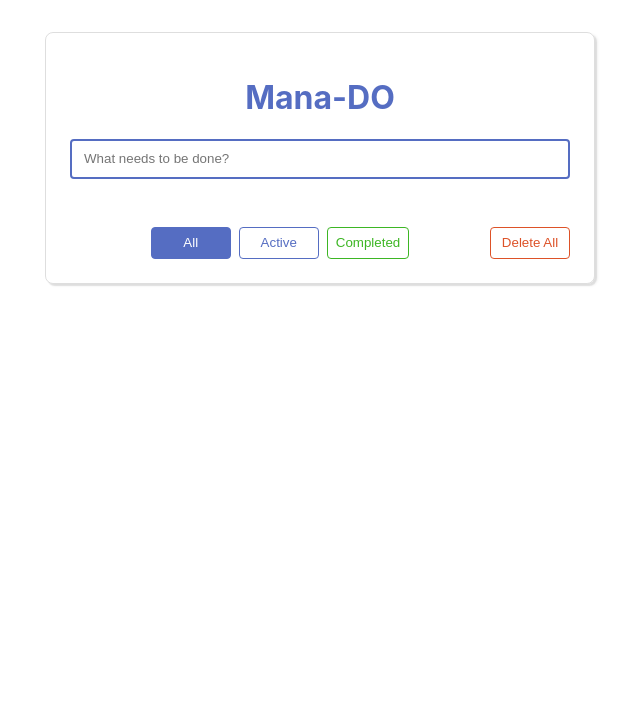
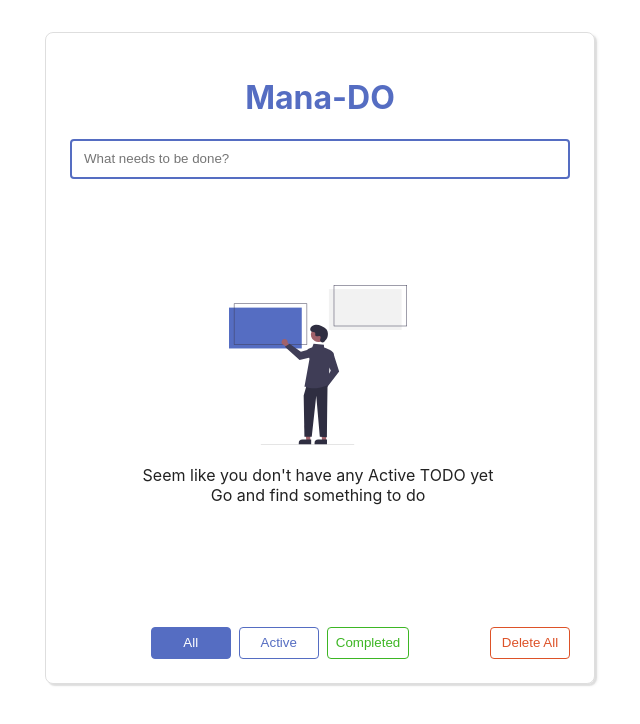
Before and after one commit to manabie-com/mana-do, a React (Create React App) app: page / in a window 1280 px wide. Shown: the top 724 px of the page, without its empty margins (320-960 px from the left). Built offline with nearby package versions, Linux system fonts and the light colour scheme.

Commit message:
update: improve UX

```diff
--- a/src/app/todo/index.tsx
+++ b/src/app/todo/index.tsx
@@ -1,16 +1,25 @@
-import React, { useEffect } from "react";
+import React, { useEffect, useMemo } from "react";
+import useFilterTodoFacade from "./facades/useFilterTodoFacade";
 import useTodoFacade from "./facades/useTodoFacade";
 import TodoCreate from "./todo-create";
+import TodoEmpty from "./todo-empty";
 import TodoItem from "./todo-item";
 import TodoToolbar from "./todo-toolbar";
+import { TodoStatus } from "./todo.models";
 import Styles from "./todo.module.scss";
 
 const ToDo = () => {
   const { todos, fetchTodos } = useTodoFacade();
+  const { showStatus } = useFilterTodoFacade();
 
   useEffect(() => {
     fetchTodos();
   }, [fetchTodos]);
+
+  const filteredTodos = useMemo(
+    () => todos.filter((todo) => showStatus === todo.status || showStatus === TodoStatus.ALL),
+    [todos, showStatus]
+  );
 
   return (
     <div className={Styles.Container}>
@@ -19,9 +28,10 @@ const ToDo = () => {
       <TodoCreate />
 
       <div data-testid="todo-list" className={Styles.List}>
-        {todos.map((todo) => (
+        {filteredTodos.map((todo) => (
           <TodoItem testId={todo.id} key={todo.id} todo={todo} />
         ))}
+        {Boolean(!filteredTodos.length) && <TodoEmpty emptyStatus={showStatus} />}
       </div>
 
       <TodoToolbar />
--- a/src/app/todo/todo-create/index.tsx
+++ b/src/app/todo/todo-create/index.tsx
@@ -1,11 +1,13 @@
 import Input from "components/input";
 import React, { useRef } from "react";
+import useFilterTodoFacade from "../facades/useFilterTodoFacade";
 import useTodoFacade from "../facades/useTodoFacade";
-import { CreateTodoDto } from "../todo.models";
+import { CreateTodoDto, TodoStatus } from "../todo.models";
 import Styles from "./todo-create.module.scss";
 
 const TodoCreate = () => {
   const { createTodo } = useTodoFacade();
+  const { showStatus, setShowStatus } = useFilterTodoFacade();
 
   const inputRef = useRef<HTMLInputElement>(null);
 
@@ -20,6 +22,10 @@ const TodoCreate = () => {
       createTodo(createTodoDto);
 
       inputRef.current.value = "";
+
+      if (showStatus === TodoStatus.COMPLETED) {
+        setShowStatus(TodoStatus.ACTIVE);
+      }
     }
   };
 
--- /dev/null
+++ b/src/app/todo/todo-empty/index.tsx
@@ -0,0 +1,41 @@
+import React from "react";
+import { TodoStatus } from "../todo.models";
+import EmptySvg from "assets/empty.svg";
+import EmptyActiveSvg from "assets/empty-active.svg";
+import Styles from "./todo-item.module.scss";
+
+export type TodoEmptyProps = {
+  emptyStatus: TodoStatus;
+};
+
+const TodoEmpty = ({ emptyStatus }: TodoEmptyProps) => {
+  const renderEmptyQuote = () => {
+    switch (emptyStatus) {
+      case TodoStatus.COMPLETED:
+        return (
+          <div>
+            <img src={EmptySvg} alt="Empty" />
+            <p>
+              Seem like you haven't Completed any TODO yet
+              <br /> Go and make something done
+            </p>
+          </div>
+        );
+
+      default:
+        return (
+          <div>
+            <img src={EmptyActiveSvg} alt="Empty Active" />
+            <p>
+              Seem like you don't have any Active TODO yet
+              <br /> Go and find something to do
+            </p>
+          </div>
+        );
+    }
+  };
+
+  return <div className={Styles.Container}>{renderEmptyQuote()}</div>;
+};
+
+export default TodoEmpty;
--- /dev/null
+++ b/src/app/todo/todo-empty/todo-item.module.scss
@@ -0,0 +1,14 @@
+@import "../../../scss/abstracts/variables";
+
+.Container {
+  display: flex;
+  align-items: center;
+  justify-content: center;
+
+  width: 100%;
+  height: 100%;
+
+  img {
+    height: 160px;
+  }
+}
--- a/src/app/todo/todo-item/index.tsx
+++ b/src/app/todo/todo-item/index.tsx
@@ -1,8 +1,7 @@
 import removeIcon from "assets/remove.svg";
 import Input from "components/input";
 import useOnClickOutside from "hooks/useOnClickOutside";
-import React, { ChangeEvent, ComponentPropsWithoutRef, Fragment, useEffect, useRef, useState } from "react";
-import useFilterTodoFacade from "../facades/useFilterTodoFacade";
+import React, { ChangeEvent, ComponentPropsWithoutRef, useEffect, useRef, useState } from "react";
 import useTodoFacade from "../facades/useTodoFacade";
 import { DeleteTodoDto, Todo, TodoStatus, UpdateTodoDto } from "../todo.models";
 import Styles from "./todo-item.module.scss";
@@ -14,7 +13,6 @@ export type TodoItemProps = {
 
 const TodoItem = ({ testId, todo, ...props }: TodoItemProps) => {
   const { updateTodo, deleteTodo } = useTodoFacade();
-  const { showStatus } = useFilterTodoFacade();
 
   const [isEdit, setIsEdit] = useState<boolean>(false);
   const editItemRef = useRef<HTMLInputElement>(null);
@@ -66,7 +64,7 @@ const TodoItem = ({ testId, todo, ...props }: TodoItemProps) => {
     deleteTodo(deleteTodoDto);
   };
 
-  return showStatus === todo.status || showStatus === TodoStatus.ALL ? (
+  return (
     <div data-testid={testId} className={Styles.Container} todo-status={todo.status} {...props}>
       <Input
         testId="todo-item-checkbox"
@@ -87,8 +85,6 @@ const TodoItem = ({ testId, todo, ...props }: TodoItemProps) => {
       )}
       <img data-testid="delete-todo-item-icon" src={removeIcon} alt="delete-item" onClick={onDeleteTodo} />
     </div>
-  ) : (
-    <Fragment></Fragment>
   );
 };
 
--- a/src/app/todo/todo-item/todo-item.module.scss
+++ b/src/app/todo/todo-item/todo-item.module.scss
@@ -8,7 +8,7 @@
   padding: 12px 8px;
 
   border-radius: 4px;
-  background-color: rgba($color: $brand-color, $alpha: 0.24);
+  background-color: rgba($color: $brand-color, $alpha: 0.16);
 
   &[todo-status="COMPLETED"] {
     background-color: rgba($color: $green-color, $alpha: 0.24);
--- a/src/app/todo/todo.module.scss
+++ b/src/app/todo/todo.module.scss
@@ -20,8 +20,9 @@
 
     position: relative;
     margin-top: 1.5rem;
-    max-height: 50vh;
-    overflow: auto;
+    height: 50vh;
+    overflow-x: hidden;
+    overflow-y: auto;
     padding-right: 4px;
 
     &::-webkit-scrollbar {
```
Also changed, not shown: src/assets/empty-active.svg (added), src/assets/empty.svg (added).
